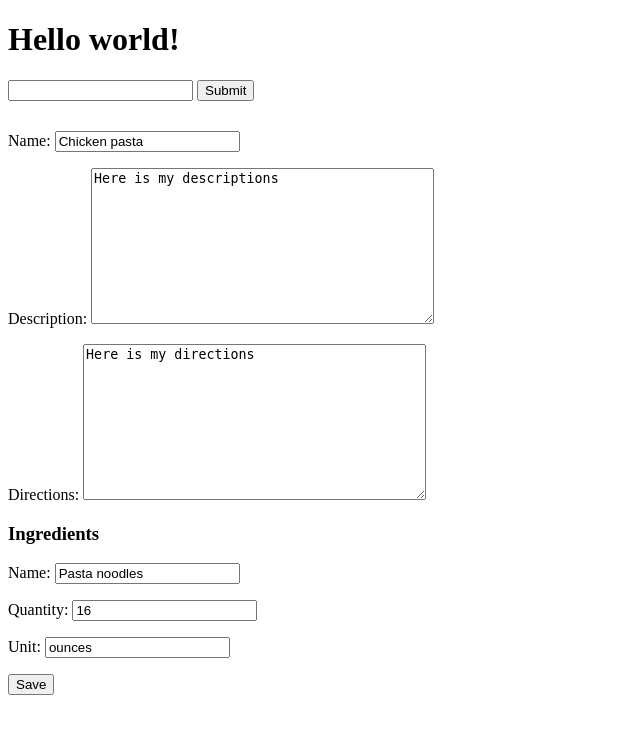
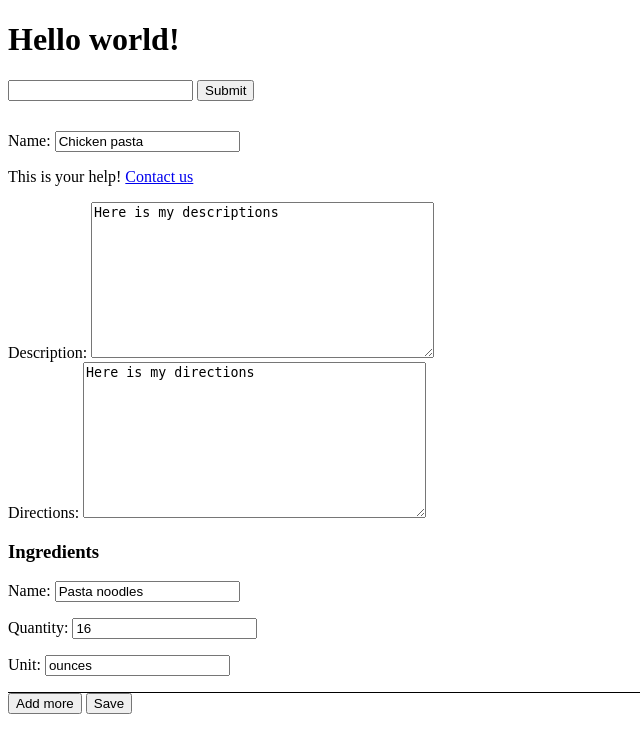
Before and after one commit to UMESH266/Django, a Django app: page /pantry/recipes/1/edit/ in a window 1280 px wide. Shown: the top 753 px of the page, without its empty margins (0-640 px from the left). Run offline with Django 3.2, Linux system fonts and the light colour scheme; a user stored in the database is signed in; data comes from the database, SQL or seed files in the repository; both versions use the stored data as it was after the commit.

Commit message:
Javascript form rendering

```diff
--- a/djangoproject/recipes/forms.py
+++ b/djangoproject/recipes/forms.py
@@ -6,6 +6,10 @@ from .models import Recipe, RecipeIngredient
 class RecipeForm(forms.ModelForm):
     error_css_class = "error-field"
     required_css_class = "required-field"
+    # Help text to name widget
+    name = forms.CharField(help_text='This is your help! <a href="/contact">Contact us</a>')
+
+    # Refere documentation for built in widgets
     # name = forms.CharField(widget=forms.TextInput(attrs={"class":"form-control", "placeholder":"Recipe name"}))
     # description = forms.CharField(widget=forms.Textarea(attrs={"rows":3}))
     class Meta:
--- a/djangoproject/templates/recipes/create-update.html
+++ b/djangoproject/templates/recipes/create-update.html
@@ -1,21 +1,69 @@
 {% extends "base.html" %}
 
 {% block content %}
+
+<!-- Style set up -->
+ <style>
+    .ingredient-form {
+        border-bottom: 1px solid black;
+    }
+    .hidden{
+        display: none;
+    }
+ </style>
+
 {% if message %}
 <p>{{ message }}</p>
 {% endif %}
 <div style="margin-top: 30px;">
     <form  action="." method="POST">
         {% csrf_token %}
-        {{ form.as_p }}
+        <!-- {{ form.as_p }} -->
+        {% for field in form %}
+            <div class="{% if field.field.required %}{{ form.required_css_class }}{% endif %}">
+                {{ field.errors }}
+                {{ field.label_tag }} {{ field }}
+                {% if field.help_text %}
+                    <p class="help">{{ field.help_text|safe }}</p>
+                {% endif %}
+            </div>
+        {% endfor %}
 
         {% if formset %}
         <h3>Ingredients</h3>
-        {{ formset.as_p }}
+        {{ formset.management_form }}
+        <div class="ingredient-form-list">
+            {% for form in formset %}
+                <div class="ingredient-form">
+                    {{ form.as_p }}
+                </div>
+            {% endfor %}
+        </div>
+        <!-- {{ formset.as_p }} -->
+        <div id="empty-form" class="hidden">{{ formset.empty_form }}</div>
+        <button id="add-more" type="button">Add more</button>
         {% endif %}
 
         <button type="Submit">Save</button>
     </form>
 </div>
 
+<script>
+
+    const addMoreBtn = document.getElementById('add-more')
+    addMoreBtn.addEventListener('click', add_new_form)
+    function add_new_form(event) {
+        if (event) {
+            event.preventDefault()
+        }
+        const formCopyTarget = document.getElementById('ingredient-form-list')
+        const emptyFormEl = document.getElementById('empty-form').cloneNode(true)
+        emptyFormEl.setAttribute('class', 'ingredient-form')
+        // console.log(args) // print()
+        // Now add new empty form element to our html form
+        formCopyTarget.append(emptyFormEl)
+    }
+
+</script>
+
 {% endblock content %}
```
Also changed, not shown: djangoproject/db.sqlite3.
